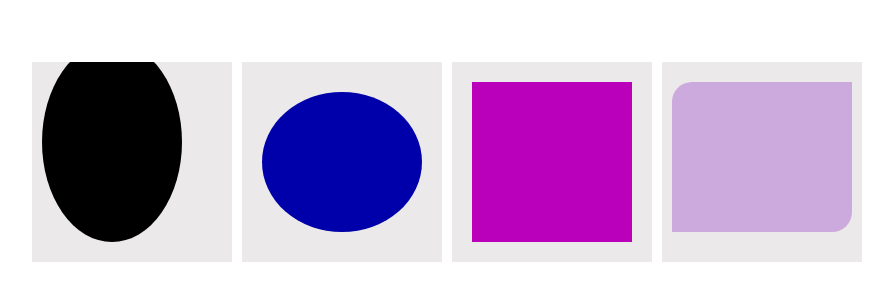
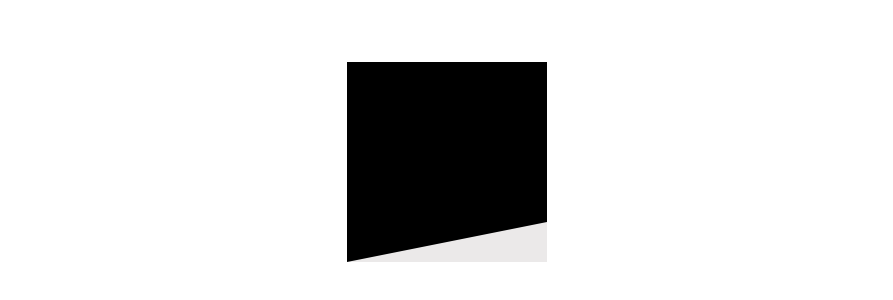
Before and after one commit to nurulislamrimon/clip-path, a plain HTML site: page index.html in a window 1280 px wide. Shown: the part 238-538 px from the top of the page, without its empty margins (193-1086 px from the left). Drawn offline with Linux system fonts and the light colour scheme.

Commit message:
POLYGON_CREATED

```diff
--- a/index.html
+++ b/index.html
@@ -8,16 +8,7 @@
   </head>
   <body class="flex-center">
     <div>
-      <div class="ellipse"></div>
-    </div>
-    <div>
-      <div class="ellipse-center"></div>
-    </div>
-    <div>
-      <div class="inset"></div>
-    </div>
-    <div>
-      <div class="inset-multi-radius"></div>
+      <div class="polygon"></div>
     </div>
   </body>
 </html>
--- a/style.css
+++ b/style.css
@@ -28,22 +28,7 @@ body > div {
   gap: 10px;
 }
 
-.ellipse {
+.polygon {
   background: #000000;
-  clip-path: ellipse(70px 100px at 40% 40%);
+  clip-path: polygon(0 0, 100% 0, 100% 80%, 0 100%);
 }
-
-.ellipse-center {
-  background: #0000aa;
-  clip-path: ellipse(80px 70px at center);
-}
-
-.inset {
-  background: #bb00bb;
-  clip-path: inset(20px);
-}
-
-.inset-multi-radius {
-  background: #ccaadd;
-  clip-path: inset(20px 10px 30px 10px round 20px 0);
-}
```
